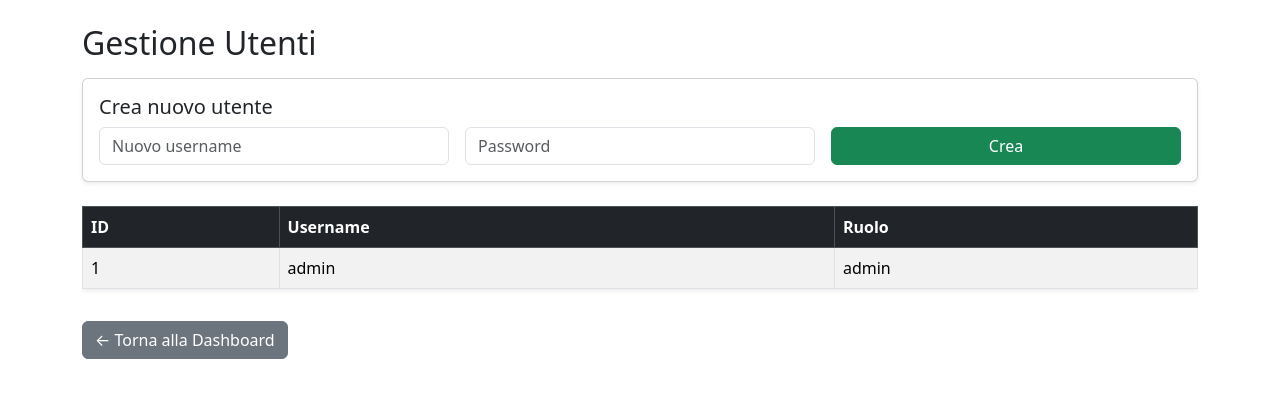
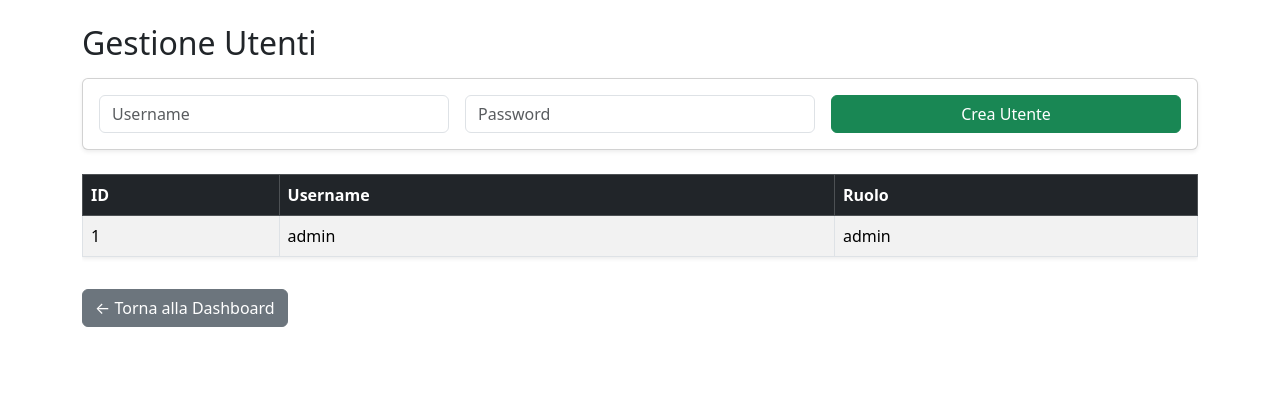
Before and after one commit to Roccotot/SigraFilm-NOC, a Flask app: page /admin/users in a window 1280 px wide. Shown: the part 56-454 px from the top of the page. Run offline with Flask 3, Linux system fonts and the light colour scheme; the visitor is signed in with stand-in values (Sample User, id 1).

Commit message:
Update users.html

```diff
--- a/templates/users.html
+++ b/templates/users.html
@@ -2,11 +2,10 @@
 <html lang="it">
 <head>
   <meta charset="UTF-8">
-  <title>Gestione Utenti - SigraFilm</title>
+  <title>Gestione Utenti</title>
   <link href="https://cdn.jsdelivr.net/npm/bootstrap@5.3.2/dist/css/bootstrap.min.css" rel="stylesheet">
 </head>
 <body>
-  <!-- Navbar -->
   <nav class="navbar navbar-expand-lg navbar-dark bg-dark">
     <div class="container-fluid">
       <a class="navbar-brand" href="{{ url_for('dashboard') }}">SigraFilm NOC</a>
@@ -16,50 +15,36 @@
     </div>
   </nav>
 
-  <!-- Contenuto -->
   <div class="container mt-4">
     <h2 class="mb-3">Gestione Utenti</h2>
-
-    <!-- Form creazione nuovo utente -->
     <div class="card shadow-sm mb-4">
       <div class="card-body">
-        <h5 class="card-title">Crea nuovo utente</h5>
         <form method="post" class="row g-3">
           <div class="col-md-4">
-            <input type="text" name="username" class="form-control" placeholder="Nuovo username" required>
+            <input type="text" name="username" class="form-control" placeholder="Username" required>
           </div>
           <div class="col-md-4">
             <input type="password" name="password" class="form-control" placeholder="Password" required>
           </div>
           <div class="col-md-4">
-            <button type="submit" class="btn btn-success w-100">Crea</button>
+            <button type="submit" class="btn btn-success w-100">Crea Utente</button>
           </div>
         </form>
       </div>
     </div>
 
-    <!-- Tabella utenti -->
     <div class="table-responsive">
       <table class="table table-bordered table-striped shadow-sm">
         <thead class="table-dark">
-          <tr>
-            <th>ID</th>
-            <th>Username</th>
-            <th>Ruolo</th>
-          </tr>
+          <tr><th>ID</th><th>Username</th><th>Ruolo</th></tr>
         </thead>
         <tbody>
           {% for u in users %}
-          <tr>
-            <td>{{ u.id }}</td>
-            <td>{{ u.username }}</td>
-            <td>{{ u.role }}</td>
-          </tr>
+          <tr><td>{{ u.id }}</td><td>{{ u.username }}</td><td>{{ u.role }}</td></tr>
           {% endfor %}
         </tbody>
       </table>
     </div>
-
     <a href="{{ url_for('dashboard') }}" class="btn btn-secondary mt-3">← Torna alla Dashboard</a>
   </div>
 </body>
```
